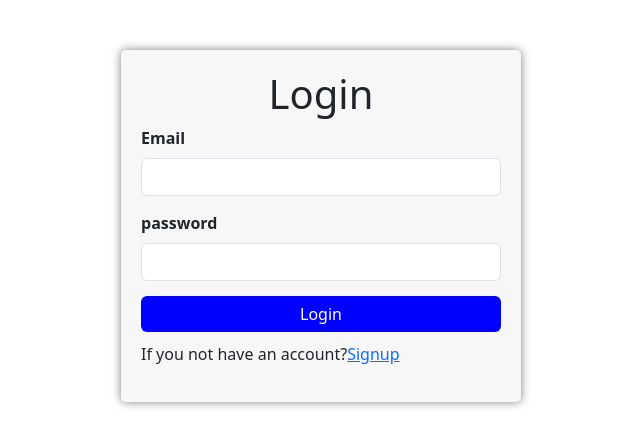
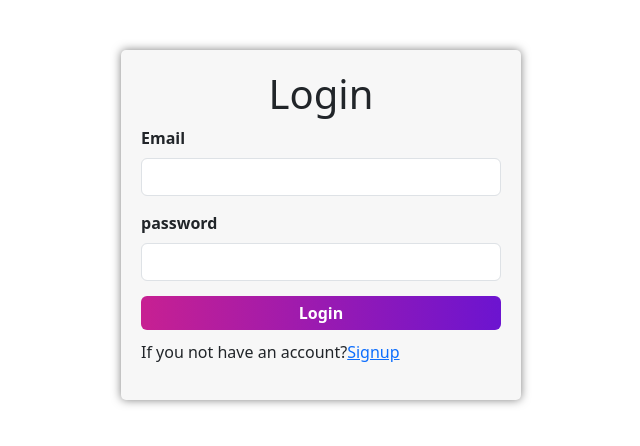
Before and after one commit to HibathRahman/e-commerce-front-end, a React (Vite) app: page /login in a window 1280 px wide. Shown: the top 446 px of the page, without its empty margins (319-959 px from the left). Built offline with nearby package versions, Linux system fonts and the light colour scheme.

Commit message:
Update card.css

```diff
--- a/src/components/card/card.css
+++ b/src/components/card/card.css
@@ -1,3 +1,13 @@
 .card {
-  box-shadow: 5px 5px 12px -9px #000000 #000000
+    box-shadow: 0 0 8px#6c14d0;
+    text-align: center;
 }
+
+.btn{
+  background: linear-gradient(to right, #c72092, #6c14d0);
+  padding: 5px 15px;
+  color: white;
+  text-decoration: none;
+  font-weight: bold;
+  cursor: pointer;
+}
```
